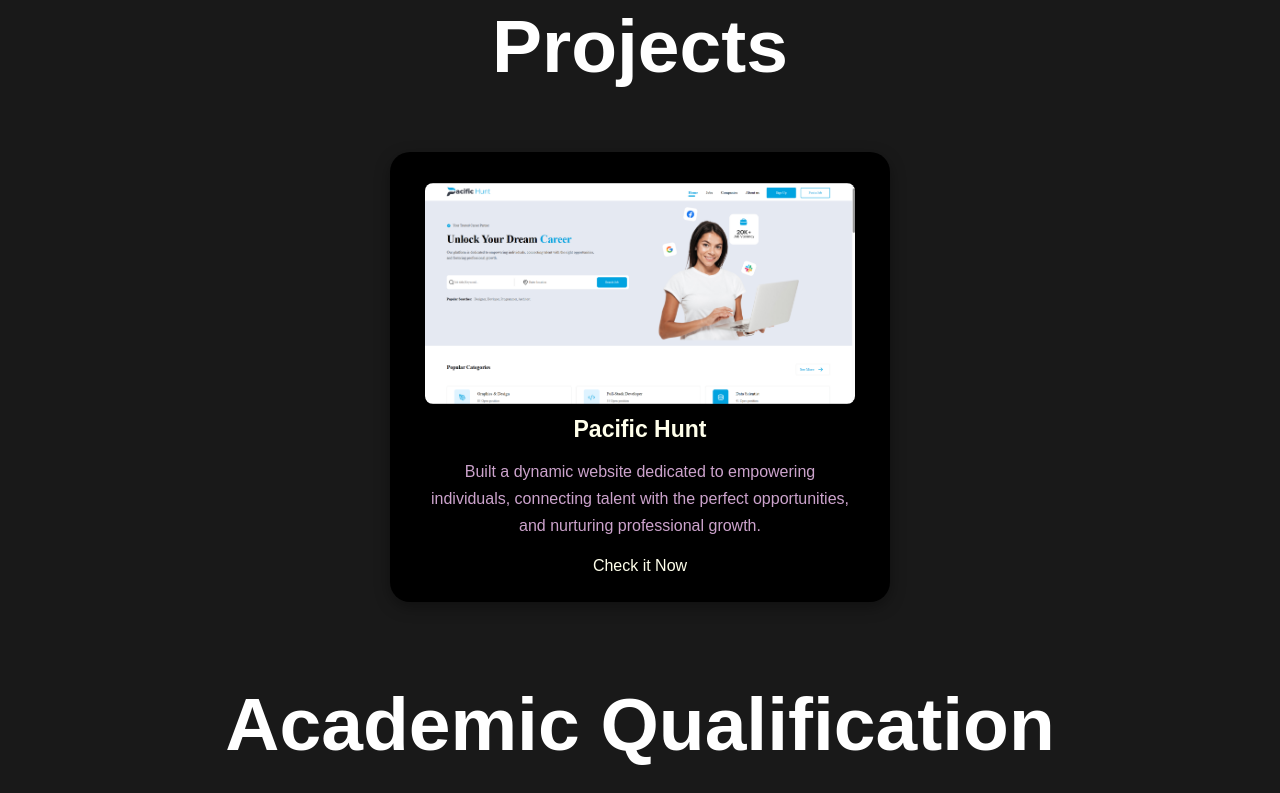
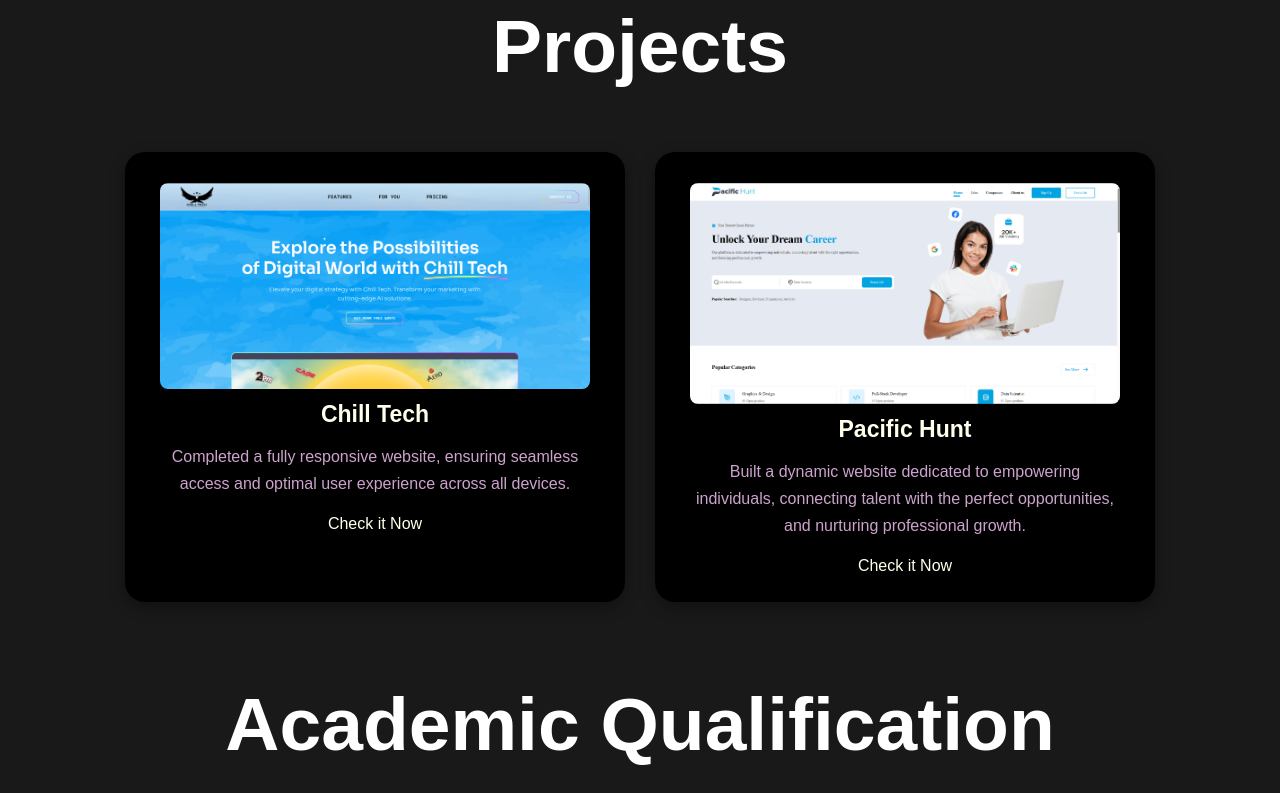
Before and after one commit to nabin980/Portfolio, a plain HTML site: page index.html in a window 1280 px wide. Shown: the part 2011-2804 px from the top of the page. Drawn offline with Linux system fonts and the light colour scheme.

Commit message:
new project added

```diff
--- a/index.html
+++ b/index.html
@@ -138,20 +138,20 @@
           </div>
         </div> -->
 
-        <!-- <div class="cardp">
-          <img src="/images/mailswayinc.png" alt="" />
-          <a href="https://www.mailswayinc.com/">
-            <h5>Mailswayinc</h5>
+        <div class="cardp">
+          <img src="/images/chilltech.png" alt="" />
+          <a href="https://chill-tech.vercel.app/">
+            <h5>Chill Tech</h5>
           </a>
           <div class="pra">
             <p>
-              Completed a fully responsive Email-marketing website, ensuring
+              Completed a fully responsive website, ensuring
               seamless access and optimal user experience across all devices.
             </p>
             <br />
-            <a href="https://www.mailswayinc.com/">Check it Now</a>
+            <a href="https://chill-tech.vercel.app/">Check it Now</a>
           </div>
-        </div> -->
+        </div>
 
         <div class="cardp">
           <img src="/images/pacifichunt.png" alt="" />
```
Also changed, not shown: images/chilltech.png (added).
